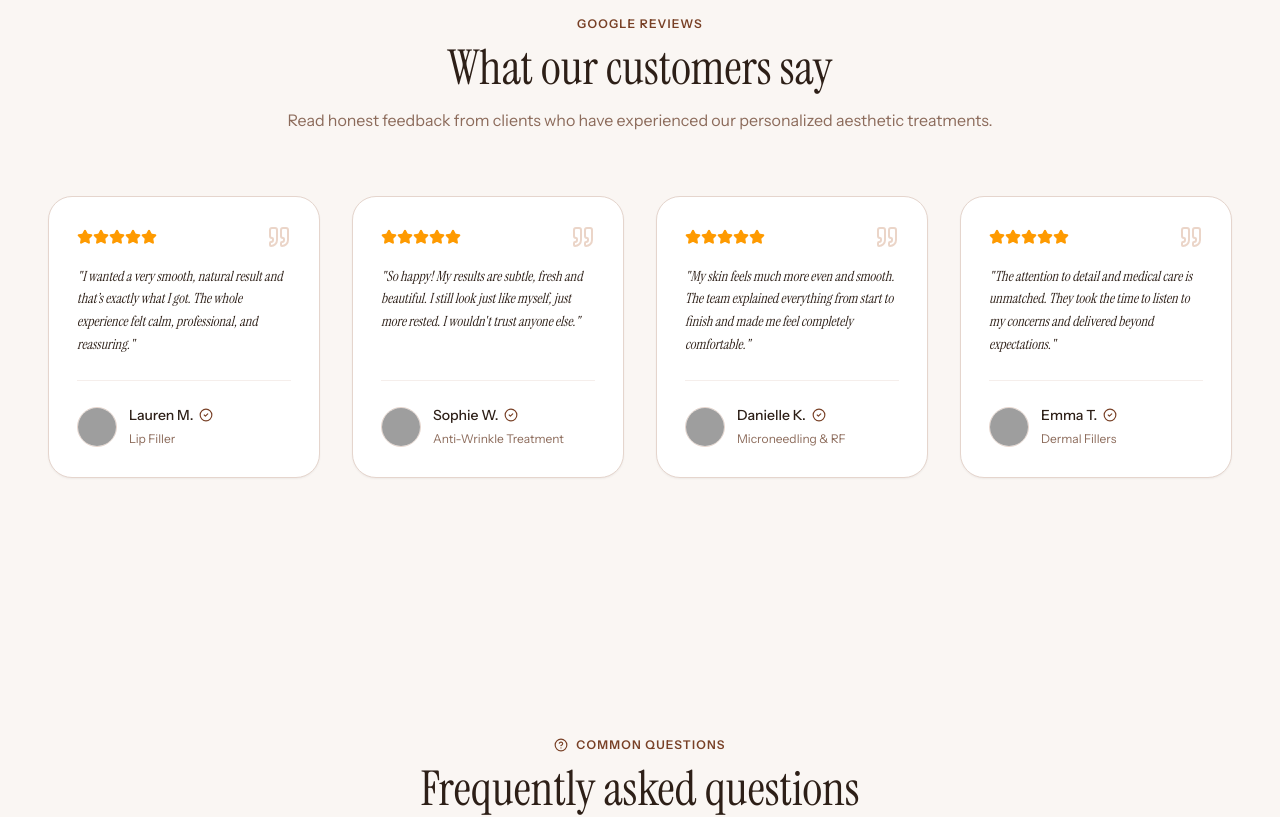
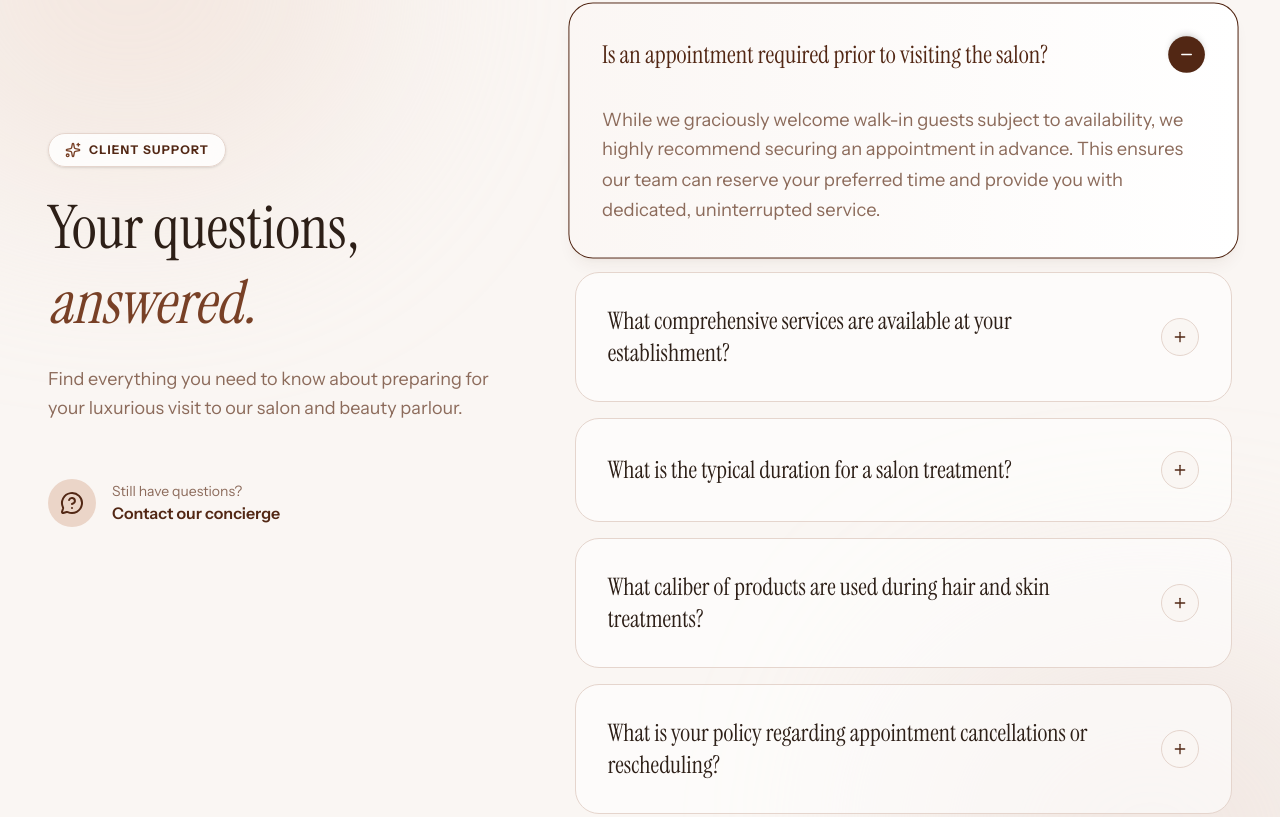
Before and after one commit to Ramchandra-Tharu/ecommerece, a Next.js app: page / in a window 1280 px wide. Shown: the part 7349-8166 px from the top of the page. Built offline with nearby package versions, Linux system fonts and the light colour scheme; grey boxes are pictures that could not be loaded.

Commit message:
new feature added.

```diff
--- a/app/page.tsx
+++ b/app/page.tsx
@@ -8,9 +8,7 @@ import TreatmentsSection from "@/components/TreatmentsSection";
 import WhyChooseUs from "@/components/WhyChooseUs";
 import StatsSection from "@/components/StatsSection";
 import BeforeAfterSlider from "@/components/BeforeAfterSlider";
-import Testimonials from "@/components/Testimonials";
 import FaqSection from "@/components/FaqSection";
-import SocialGrid from "@/components/SocialGrid";
 import VisitUsFooter from "@/components/VisitUsFooter";
 import BookingModal from "@/components/BookingModal";
 
@@ -41,11 +39,7 @@ export default function Home() {
 
       <BeforeAfterSlider onSelectTreatment={(treatment) => handleOpenBooking(treatment)} />
 
-      <Testimonials />
-
       <FaqSection />
-
-      <SocialGrid />
 
       <VisitUsFooter onOpenBooking={() => handleOpenBooking()} />
 
--- a/components/BeforeAfterSlider.tsx
+++ b/components/BeforeAfterSlider.tsx
@@ -165,10 +165,6 @@ export default function BeforeAfterSlider({ onSelectTreatment }: BeforeAfterSlid
             viewport={{ once: true }}
             className="inline-flex items-center space-x-2 bg-[#EBD5C8]/70 border border-[#E5D5CD] px-4 py-1.5 rounded-full mb-4"
           >
-            <Sparkles className="w-3.5 h-3.5 text-[#784026]" />
-            <span className="text-xs font-semibold uppercase tracking-wider text-[#522714]">
-              Real People • Real Results
-            </span>
           </motion.div>
 
           <motion.h2
--- a/components/FaqSection.tsx
+++ b/components/FaqSection.tsx
@@ -2,28 +2,28 @@
 
 import { useState } from "react";
 import { motion, AnimatePresence } from "framer-motion";
-import { Plus, Minus, HelpCircle } from "lucide-react";
+import { Plus, Minus, MessageCircleQuestion, Sparkles } from "lucide-react";
 
 const FAQS = [
   {
-    question: "Are consultations required before treatment?",
-    answer: "Yes. We require an initial consultation prior to any injectable or advanced laser treatment. This allows our medical practitioners to evaluate your facial structure, review medical history, and craft a bespoke treatment plan.",
+    question: "Is an appointment required prior to visiting the salon?",
+    answer: "While we graciously welcome walk-in guests subject to availability, we highly recommend securing an appointment in advance. This ensures our team can reserve your preferred time and provide you with dedicated, uninterrupted service.",
   },
   {
-    question: "Are your aesthetic procedures safe?",
-    answer: "Safety is our highest priority. All treatments are administered by licensed healthcare professionals utilizing TGA/FDA-approved products and strictly sterile, evidence-based medical techniques.",
+    question: "What comprehensive services are available at your establishment?",
+    answer: "We provide an extensive portfolio of luxury beauty and grooming services. Our offerings include precision haircuts, advanced color and styling, rejuvenating skin therapies and facials, meticulous nail care, threading, waxing, as well as bespoke bridal and occasion styling.",
   },
   {
-    question: "How long do treatment results typically last?",
-    answer: "Duration varies by procedure type. Anti-wrinkle treatments generally last 3 to 4 months. Dermal fillers typically maintain results for 9 to 18 months. Skin rejuvenation therapies provide progressive, cumulative benefits.",
+    question: "What is the typical duration for a salon treatment?",
+    answer: "Service duration varies depending on the specific treatments selected and your individual needs. Upon your arrival or during your consultation, our specialists will provide a personalized time estimate to ensure you can relax and plan your day accordingly.",
   },
   {
-    question: "Is there any downtime following a treatment?",
-    answer: "Most of our non-surgical procedures involve minimal to no downtime. You can usually return to daily activities immediately. Slight temporary redness or mild swelling typically resolves within 24 to 48 hours.",
+    question: "What caliber of products are used during hair and skin treatments?",
+    answer: "We exclusively utilize premium, professional-grade products curated from industry-leading brands. Each product is carefully selected to ensure the highest standards of safety, comfort, and exceptional, long-lasting results for your hair and skin.",
   },
   {
-    question: "Can multiple treatments be combined in one session?",
-    answer: "Yes! Many clients choose to combine complementary treatments—such as anti-wrinkle care with skin resurfacing—to achieve optimal, harmonious full-face rejuvenation in a single visit.",
+    question: "What is your policy regarding appointment cancellations or rescheduling?",
+    answer: "We understand that schedules can change. We kindly request that you contact us in advance if you need to modify or cancel your reservation, allowing us the opportunity to accommodate other guests.",
   },
 ];
 
@@ -31,43 +31,104 @@ export default function FaqSection() {
   const [openIndex, setOpenIndex] = useState<number | null>(0);
 
   return (
-    <section className="py-24 md:py-32 bg-[#FAF6F3]">
-      <div className="max-w-4xl mx-auto px-6 md:px-12">
-        <div className="text-center mb-16">
-          <div className="inline-flex items-center space-x-2 text-xs font-semibold uppercase tracking-widest text-[#784026] mb-3">
-            <HelpCircle className="w-3.5 h-3.5" />
-            <span>Common Questions</span>
-          </div>
-          <h2 className="font-serif text-4xl sm:text-5xl text-[#2D1F17] font-normal">
-            Frequently asked questions
-          </h2>
-          <p className="mt-4 text-base text-[#8C6B5B]">
-            Everything you need to know about preparing for your visit and treatment.
-          </p>
+    <section className="py-24 md:py-32 bg-[#FAF6F3] relative overflow-hidden">
+      {/* Decorative Background Elements */}
+      <div className="absolute top-0 left-0 w-full h-full overflow-hidden pointer-events-none">
+        <div className="absolute top-[-10%] left-[-10%] w-[40%] h-[40%] rounded-full bg-[#EBD5C8]/40 blur-[100px]" />
+        <div className="absolute bottom-[-10%] right-[-10%] w-[40%] h-[40%] rounded-full bg-[#E5D5CD]/40 blur-[100px]" />
       </div>
 
+      <div className="max-w-7xl mx-auto px-6 md:px-12 relative z-10">
+        <div className="grid grid-cols-1 lg:grid-cols-12 gap-12 lg:gap-20">
+
+          {/* Left Column: Header (Sticky) */}
+          <div className="lg:col-span-5 relative">
+            <div className="lg:sticky lg:top-32 space-y-6">
+              <motion.div
+                initial={{ opacity: 0, y: 20 }}
+                whileInView={{ opacity: 1, y: 0 }}
+                viewport={{ once: true }}
+                className="inline-flex items-center space-x-2 bg-white/80 backdrop-blur-md border border-[#E5D5CD] px-4 py-2 rounded-full shadow-sm"
+              >
+                <Sparkles className="w-4 h-4 text-[#784026]" />
+                <span className="text-xs font-bold uppercase tracking-widest text-[#522714]">
+                  Client Support
+                </span>
+              </motion.div>
+
+              <motion.h2
+                initial={{ opacity: 0, y: 20 }}
+                whileInView={{ opacity: 1, y: 0 }}
+                viewport={{ once: true }}
+                transition={{ delay: 0.1 }}
+                className="font-serif text-4xl sm:text-5xl lg:text-6xl text-[#2D1F17] font-normal leading-tight"
+              >
+                Your questions, <br />
+                <span className="italic text-[#784026]">answered.</span>
+              </motion.h2>
+
+              <motion.p
+                initial={{ opacity: 0, y: 20 }}
+                whileInView={{ opacity: 1, y: 0 }}
+                viewport={{ once: true }}
+                transition={{ delay: 0.2 }}
+                className="text-base sm:text-lg text-[#8C6B5B] leading-relaxed max-w-md"
+              >
+                Find everything you need to know about preparing for your luxurious visit to our salon and beauty parlour.
+              </motion.p>
+
+              <motion.div
+                initial={{ opacity: 0, y: 20 }}
+                whileInView={{ opacity: 1, y: 0 }}
+                viewport={{ once: true }}
+                transition={{ delay: 0.3 }}
+                className="hidden lg:flex items-center space-x-4 pt-8"
+              >
+                <div className="w-12 h-12 rounded-full bg-[#EBD5C8] flex items-center justify-center text-[#522714] shrink-0">
+                  <MessageCircleQuestion className="w-6 h-6" />
+                </div>
+                <div>
+                  <p className="text-sm text-[#8C6B5B]">Still have questions?</p>
+                  <a href="#contact" className="text-base font-semibold text-[#522714] hover:text-[#784026] transition-colors">
+                    Contact our concierge
+                  </a>
+                </div>
+              </motion.div>
+            </div>
+          </div>
+
+          {/* Right Column: Accordion */}
+          <div className="lg:col-span-7">
             <div className="space-y-4">
               {FAQS.map((faq, index) => {
                 const isOpen = openIndex === index;
                 return (
-              <div
-                key={faq.question}
-                className={`rounded-2xl border transition-all duration-300 overflow-hidden ${
+                  <motion.div
+                    initial={{ opacity: 0, y: 20 }}
+                    whileInView={{ opacity: 1, y: 0 }}
+                    viewport={{ once: true }}
+                    transition={{ delay: index * 0.1 }}
+                    key={index}
+                    className={`rounded-3xl border transition-all duration-500 overflow-hidden relative ${
                       isOpen
-                    ? "bg-white border-[#522714] shadow-sm"
-                    : "bg-white/60 border-[#E5D5CD] hover:border-[#8C6B5B]"
+                        ? "bg-white border-[#522714] shadow-lg shadow-[#522714]/5 scale-[1.02]"
+                        : "bg-white/60 border-[#E5D5CD] hover:border-[#8C6B5B] hover:bg-white"
                     }`}
                   >
                     <button
                       onClick={() => setOpenIndex(isOpen ? null : index)}
-                  className="w-full p-6 text-left flex justify-between items-center space-x-4 focus:outline-none"
+                      className="w-full p-6 sm:p-8 text-left flex justify-between items-start sm:items-center gap-6 focus:outline-none relative z-10"
                     >
-                  <span className="font-serif text-xl sm:text-2xl text-[#2D1F17] font-normal">
+                      <span className={`font-serif text-xl sm:text-2xl transition-colors duration-300 ${
+                        isOpen ? "text-[#522714]" : "text-[#2D1F17]"
+                      }`}>
                         {faq.question}
                       </span>
                       <div
-                    className={`p-2 rounded-full shrink-0 transition-transform duration-300 ${
-                      isOpen ? "bg-[#522714] text-white rotate-180" : "bg-[#EBD5C8] text-[#522714]"
+                        className={`p-2.5 rounded-full shrink-0 transition-all duration-500 flex items-center justify-center ${
+                          isOpen
+                            ? "bg-[#522714] text-white rotate-180 shadow-md"
+                            : "bg-[#FAF6F3] text-[#522714] border border-[#E5D5CD]"
                         }`}
                       >
                         {isOpen ? <Minus className="w-4 h-4" /> : <Plus className="w-4 h-4" />}
@@ -80,18 +141,49 @@ export default function FaqSection() {
                           initial={{ height: 0, opacity: 0 }}
                           animate={{ height: "auto", opacity: 1 }}
                           exit={{ height: 0, opacity: 0 }}
-                      transition={{ duration: 0.3 }}
-                      className="overflow-hidden"
+                          transition={{ duration: 0.4, ease: [0.04, 0.62, 0.23, 0.98] }}
+                          className="overflow-hidden relative z-10"
                         >
-                      <div className="px-6 pb-6 pt-0 text-sm sm:text-base text-[#8C6B5B] leading-relaxed border-t border-[#E5D5CD]/40 mt-1">
-                        <p className="pt-4">{faq.answer}</p>
+                          <div className="px-6 sm:px-8 pb-8 pt-0 text-base sm:text-lg text-[#8C6B5B] leading-relaxed">
+                            <motion.div
+                              initial={{ opacity: 0, y: -10 }}
+                              animate={{ opacity: 1, y: 0 }}
+                              transition={{ delay: 0.1, duration: 0.4 }}
+                            >
+                              {faq.answer}
+                            </motion.div>
                           </div>
                         </motion.div>
                       )}
                     </AnimatePresence>
-              </div>
+
+                    {/* Active State Highlight Gradient */}
+                    {isOpen && (
+                      <motion.div
+                        initial={{ opacity: 0 }}
+                        animate={{ opacity: 1 }}
+                        exit={{ opacity: 0 }}
+                        className="absolute inset-0 bg-gradient-to-r from-[#EBD5C8]/20 to-transparent pointer-events-none z-0"
+                      />
+                    )}
+                  </motion.div>
                 );
               })}
+            </div>
+
+            {/* Mobile Contact Prompt */}
+            <div className="mt-10 flex lg:hidden items-center justify-center space-x-4 p-6 bg-white rounded-3xl border border-[#E5D5CD]">
+                <div className="w-10 h-10 rounded-full bg-[#EBD5C8] flex items-center justify-center text-[#522714] shrink-0">
+                  <MessageCircleQuestion className="w-5 h-5" />
+                </div>
+                <div>
+                  <p className="text-sm text-[#8C6B5B]">Still have questions?</p>
+                  <a href="#contact" className="text-sm font-semibold text-[#522714] hover:text-[#784026] transition-colors">
+                    Contact our concierge
+                  </a>
+                </div>
+            </div>
+          </div>
         </div>
       </div>
     </section>
```
Lines whose indentation alone changed are shown as unchanged.
